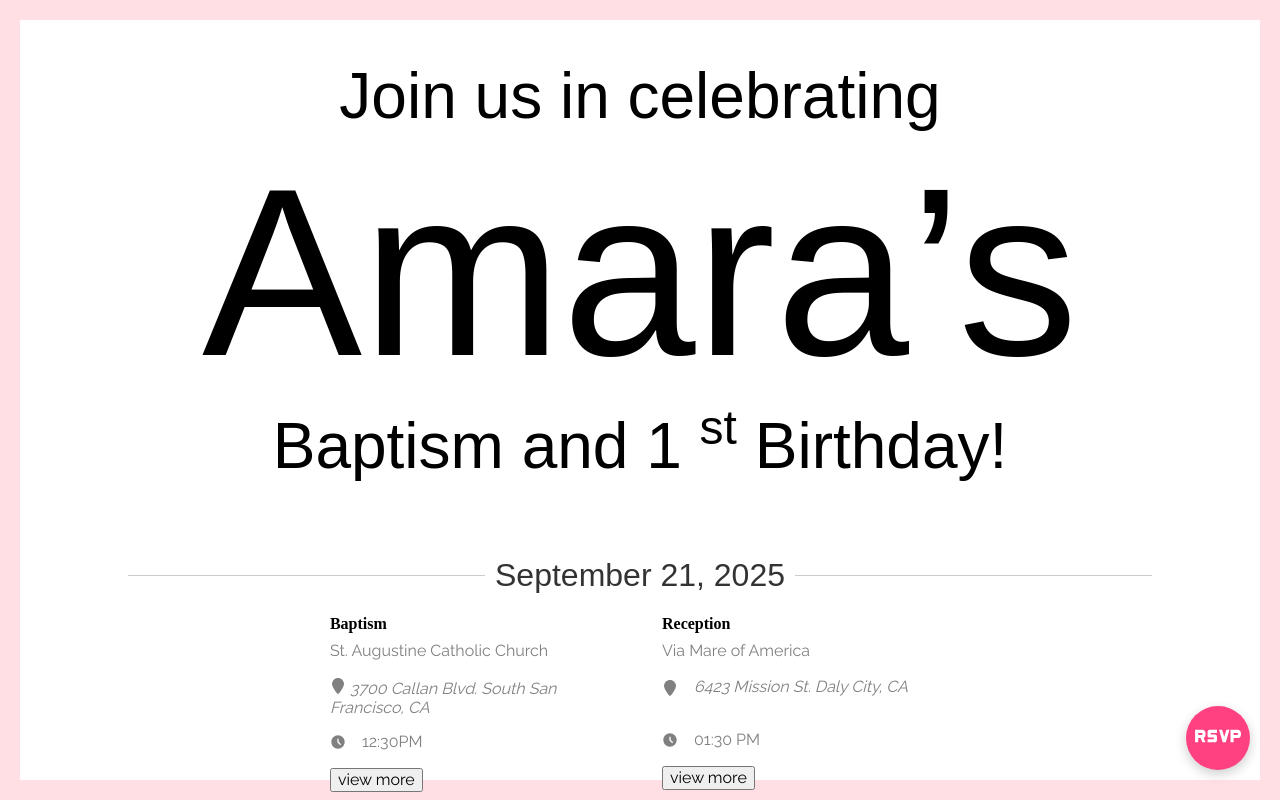
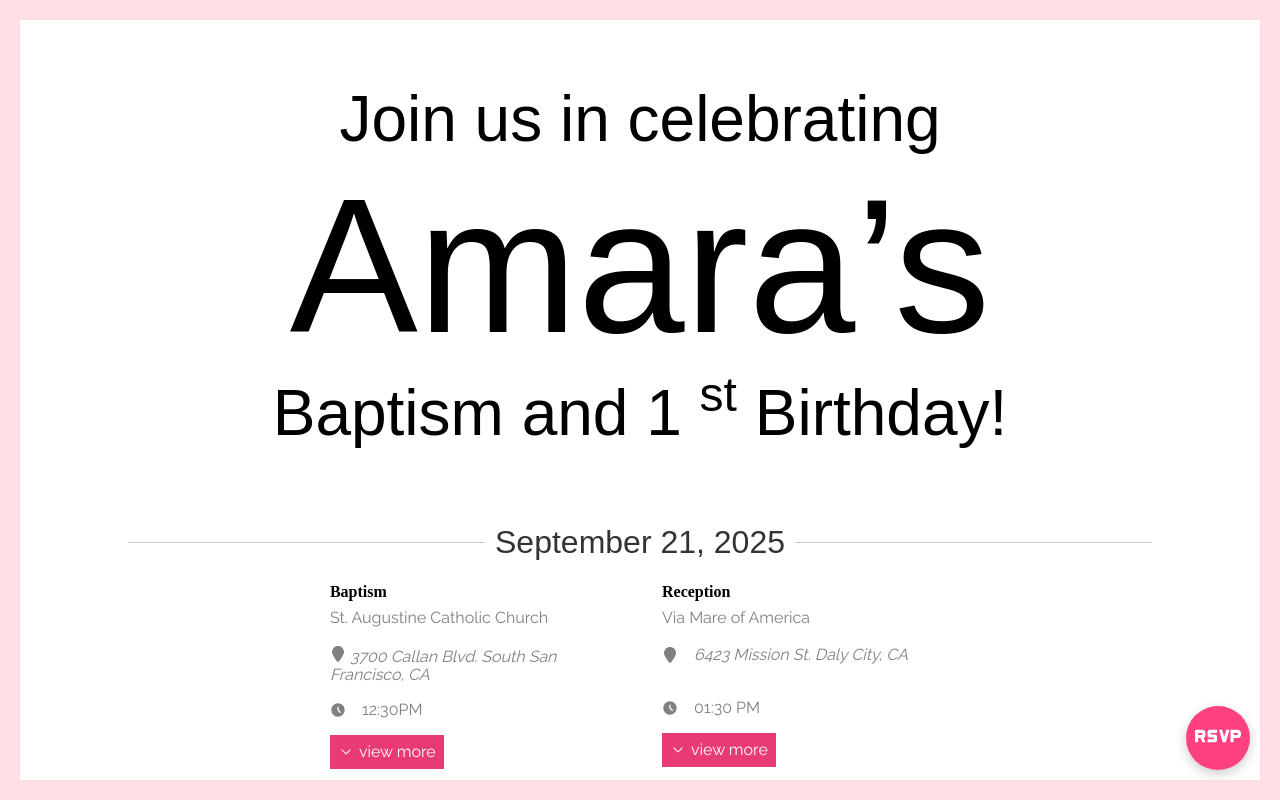
Before and after one commit to jonas060831/abb, a Next.js app: page / in a window 1280 px wide. Built offline with nearby package versions, Linux system fonts and the light colour scheme; a web font is replaced by a local one.

Commit message:
added a custom button with type dark light custom

```diff
--- a/app/page.tsx
+++ b/app/page.tsx
@@ -1,4 +1,4 @@
-import Hero from "@/ui/hero/Hero";
+import Hero from "@/ui/Hero/Hero";
 import BaptismDetails from "@/ui/BaptismDetails/BaptismDetails";
 import ReceptionDetails from "@/ui/ReceptionDetails/ReceptionDetails";
 
@@ -8,14 +8,11 @@ const HomePage = () => {
      className="snap_container"
     >
       <section className="section">
-
         <Hero />
       </section>
 
       <section className="section">
-
         <BaptismDetails />
-
       </section>
 
       <section className="section">
--- /dev/null
+++ b/ui/Buttons/Button.module.css
@@ -0,0 +1,11 @@
+.custom {
+    display: flex;
+    align-items: center;
+    justify-content: space-between;
+    gap: 5px;
+    background-color: #e83b76;
+    border: none;
+    padding: 0.5rem;
+    color: white;
+    cursor: pointer;
+}
--- /dev/null
+++ b/ui/Buttons/Button.tsx
@@ -0,0 +1,47 @@
+import  { FC, ReactNode } from 'react'
+
+import { GoDotFill, GoChevronDown } from "react-icons/go";
+
+import styles from './Button.module.css'
+
+type ButtonProps = {
+    onClick: () => void;
+    type?: 'submit' | 'button'
+    className?: 'light' | 'dark' | 'custom'
+    value?: string
+    icon?: 'arrow_down' | 'arrow_up' | 'arrow_left' | 'arrow_right' | 'dot'
+}
+
+
+
+
+const Button:FC<ButtonProps> = ({ type='button', className='custom', value='submit', icon=null, onClick}) => {
+
+  const renderIcon = () => {
+
+    switch (icon) {
+      case 'arrow_down':
+        return <GoChevronDown />
+
+
+      default:
+        return <GoDotFill />
+    }
+  }
+
+  // light | dark | custom
+  let tripleTernary = (className) ? styles.custom : (className) ? styles.light : styles.dark;
+
+  return (
+  <button
+   className={tripleTernary}
+   type={type}
+   onClick={onClick}
+
+  >
+    {renderIcon()} {value}
+  </button>
+  )
+}
+
+export default Button
--- a/ui/hero/Hero.module.css
+++ b/ui/hero/Hero.module.css
@@ -35,7 +35,7 @@
 }
 
 .celebrant_name {
-    font-size: 15rem;
+    font-size: 300%;
 }
 
 
--- a/ui/hero/Hero.tsx
+++ b/ui/hero/Hero.tsx
@@ -7,6 +7,7 @@ import { MdOutlineAccessTimeFilled } from "react-icons/md";
 
 import HeaderWithLine from '../HeaderWithLine/HeaderWithLine';
 import { useRouter } from 'next/navigation';
+import Button from '../Buttons/Button';
 
 
 const Hero = () => {
@@ -46,7 +47,12 @@ const Hero = () => {
               <p style={{ display: 'flex', alignItems: 'center', gap: '1rem' }}>
                 <MdOutlineAccessTimeFilled /> 12:30PM
               </p>
-              <button onClick={() => scrollToSection("baptismDetailsSection")}>view more</button>
+
+              <Button
+               value='view more'
+               icon='arrow_down'
+               onClick={() => scrollToSection('baptismDetailsSection')}
+              />
             </div>
           </div>
 
@@ -63,7 +69,13 @@ const Hero = () => {
               <p style={{ display: 'flex', alignItems: 'center', gap: '1rem' }}>
                 <MdOutlineAccessTimeFilled /> 01:30 PM
               </p>
-              <button onClick={() => scrollToSection("receptionDetailsSection")}>view more</button>
+
+              <Button
+               value='view more'
+               icon='arrow_down'
+               onClick={() => scrollToSection('receptionDetailsSection')}
+              />
+
             </div>
           </div>
         </div>
```
